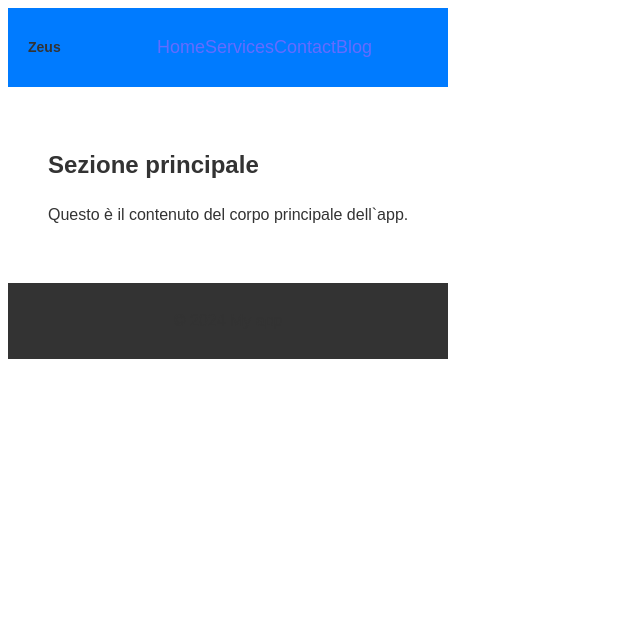
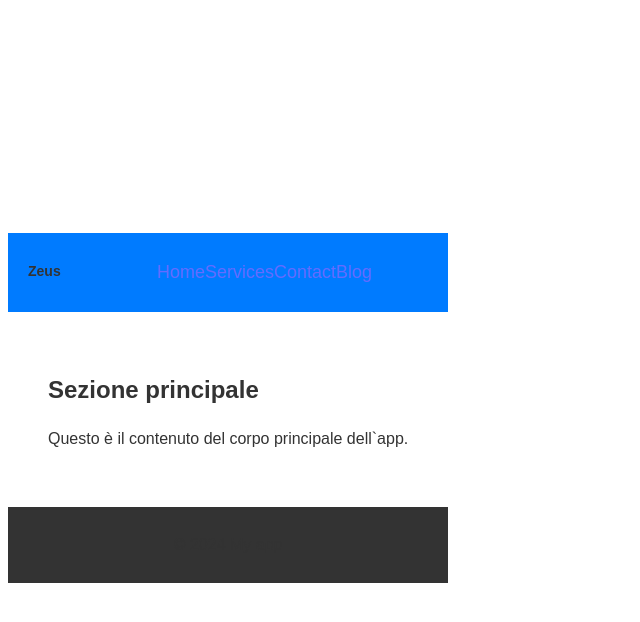
Before and after one commit to THonyCYB/my-app, a React (Vite) app: page / in a window 1280 px wide. Shown: the top 622 px of the page, without its empty margins (0-640 px from the left). Built offline with nearby package versions, Linux system fonts and the light colour scheme.

Commit message:
Update index.css

```diff
--- a/src/index.css
+++ b/src/index.css
@@ -26,11 +26,8 @@ body {
   margin: "0";
   display: flex;
   place-items: center;
-<<<<<<< HEAD
   min-width: "320px";
-=======
   min-width: sizeMedium;
->>>>>>> feature/js
   min-height: 100vh;
 }
 
@@ -41,11 +38,8 @@ h1 {
 
 button {
   border-radius: 8px;
-<<<<<<< HEAD
   border: "1px" solid transparent;
-=======
   border: borderWidthThin solid transparent;
->>>>>>> feature/js
   padding: 0.6em 1.2em;
   font-size: 14px;
   font-weight: 500;
```
